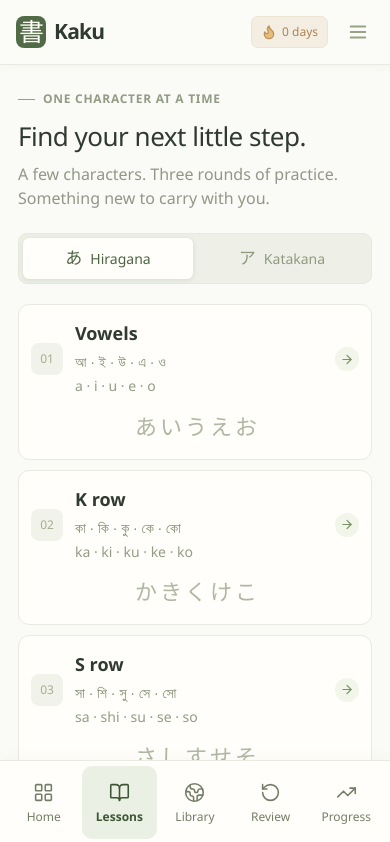
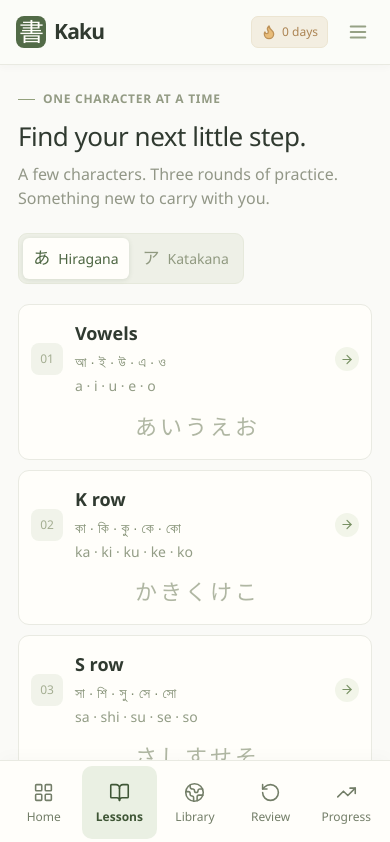
Before and after one commit to shadikhasan/kaku, a Next.js app: page /lessons/ in a window 390 px wide. Shown: the top 842 px of the page. Built offline with nearby package versions, Linux system fonts and the light colour scheme.

Commit message:
fix: prevent language switcher stretching and character tab wrapping on mobile

```diff
--- a/src/app/globals.css
+++ b/src/app/globals.css
@@ -269,8 +269,8 @@ body{padding:env(safe-area-inset-top) env(safe-area-inset-right) env(safe-area-i
   html:root .lesson-row-info { width:auto;min-width:0;flex:1; }
   html:root .lesson-number { width:2rem;height:2rem; }
   html:root .lesson-preview { flex-basis:100%;order:1;padding:0;justify-content:center;flex-wrap:wrap; }
-  html:root .script-tabs { display:flex;max-width:100%; }
-  html:root .script-tabs>button { min-width:0;flex:1;flex-wrap:wrap;padding:10px; }
+  html:root .script-tabs { display:flex;width:max-content;max-width:100%;flex-shrink:0; }
+  html:root .script-tabs>button { min-width:0;flex:1;flex-wrap:nowrap;white-space:nowrap;padding:10px; }
   html:root .library-toolbar { flex-wrap:wrap;gap:0; }
   html:root .library-toolbar>.search-field { flex:none;width:100%;max-width:none;margin-bottom:20px; }
   html:root .search-field { min-height:44px; }
@@ -284,7 +284,7 @@ body{padding:env(safe-area-inset-top) env(safe-area-inset-right) env(safe-area-i
   html:root .history-list>div { flex-wrap:wrap; }
   html:root .history-list>div>div { min-width:6rem; }
   html:root :is(.setting-row,.reset-row) { flex-wrap:wrap;gap:16px; }
-  html:root :is(.setting-row>div,.reset-row>div) { flex:1 1 12rem;min-width:0; }
+  html:root :is(.setting-row>div:not(.language-switch),.reset-row>div) { flex:1 1 12rem;min-width:0; }
   html:root :is(.setting-row p,.reset-row p) { max-width:none; }
   html:root .setting-row select { max-width:100%;min-width:0;min-height:44px; }
   html:root .reset-row .danger-link { max-width:none;white-space:normal;text-align:left; }
```
